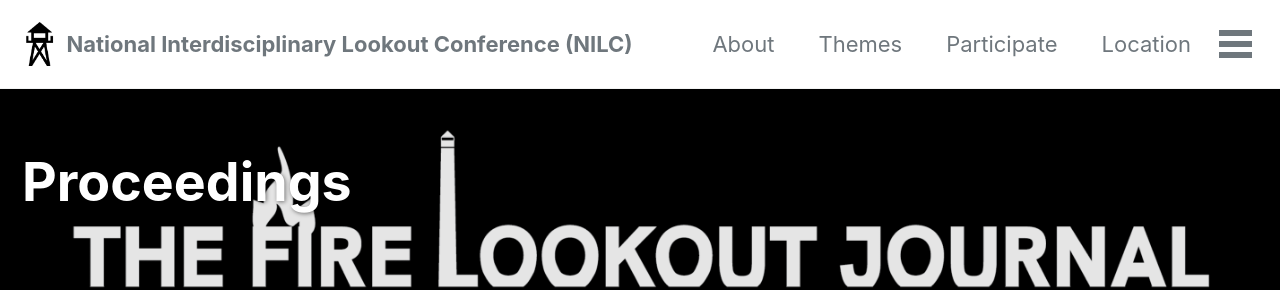
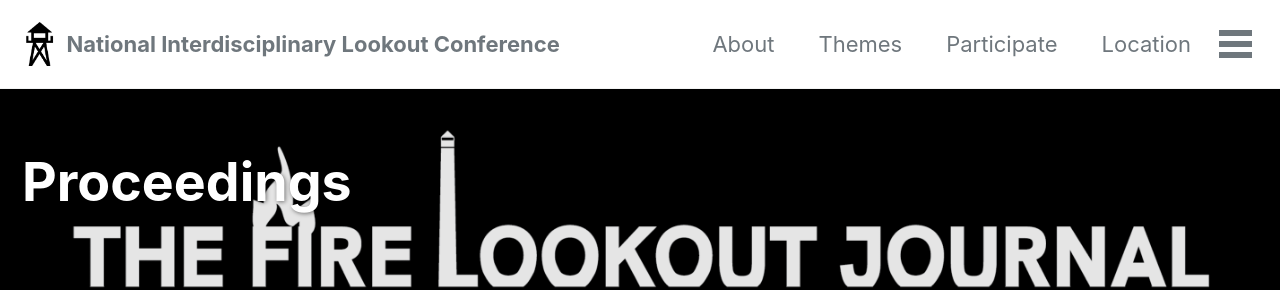
Before and after one commit to lookoutconference/lookoutconference.github.io, a Jekyll site: the page built from pages/proceedings.md, in a window 1280 px wide. Shown: the top 290 px of the page. Built offline with Jekyll 4.4.1, drawn with Linux system fonts in a browser that asks for light colours; cached includes are drawn as plain includes; comment, search, counter and statistics services are not loaded; our own code applies the rules of GitHub Pages for plain Markdown files.

Commit message:
updated config

```diff
--- a/_config.yml
+++ b/_config.yml
@@ -17,7 +17,7 @@
 # Site Settings
 locale                   : "en-US"
 rtl                      : # true, false (default) # turns direction of the page into right to left for RTL languages
-title                    : "National Interdisciplinary Lookout Conference (NILC)"
+title                    : "National Interdisciplinary Lookout Conference"
 title_separator          : "-"
 name                     : "Palouse Digital"
 description              : "A national interdisciplinary conference for Fire Lookouts"
```
